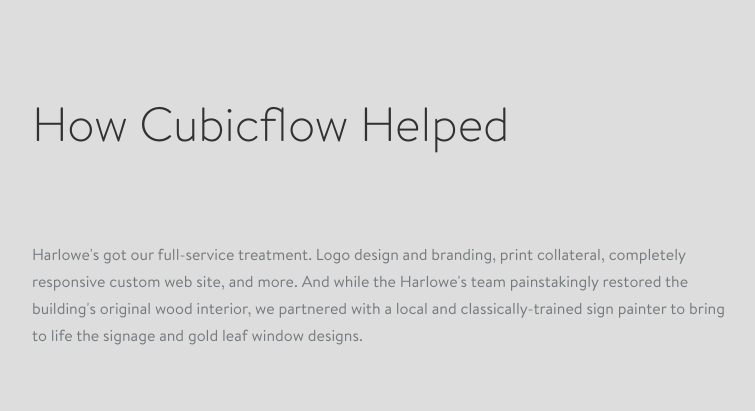
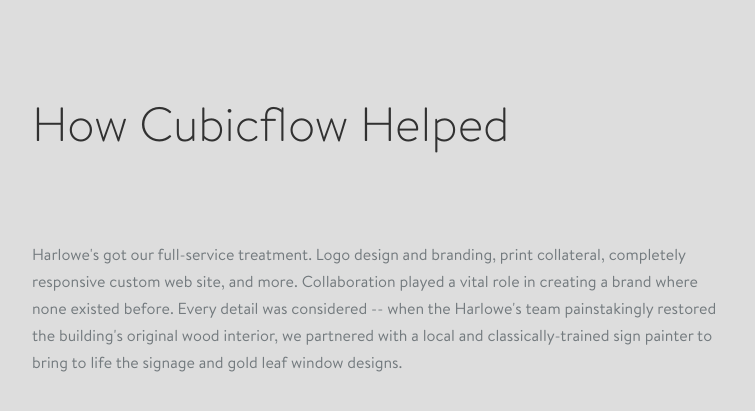
Before and after one commit to cubicflow/cubicflow, a Jekyll site: the page built from _casestudies/harlowes.html, in a window 1280 px wide and 900 px high, scrolled down 3204 px, cut to the strip 17-458 px from the top of the window. Shown: the top 411 px of the strip, without its empty margins (258-1013 px from the left). Built offline with Jekyll 4.4.1, drawn with Linux system fonts in a browser that asks for light colours; some of the changed text lies outside the part shown.

Commit message:
harlowes page text

```diff
--- a/_casestudies/harlowes.html
+++ b/_casestudies/harlowes.html
@@ -46,7 +46,7 @@
 
 <section class="casestudy__section container-xsmall">
   <h1>How Cubicflow Helped</h1>
-  <p>Harlowe's got our full-service treatment. Logo design and branding, print collateral, completely responsive custom web site, and more. And while the Harlowe's team painstakingly restored the building's original wood interior, we partnered with a local and classically-trained sign painter to bring to life the signage and gold leaf window&nbsp;designs.</p>
+  <p>Harlowe's got our full-service treatment. Logo design and branding, print collateral, completely responsive custom web site, and more. Collaboration played a vital role in creating a brand where none existed before. Every detail was considered -- when the Harlowe's team painstakingly restored the building's original wood interior, we partnered with a local and classically-trained sign painter to bring to life the signage and gold leaf window&nbsp;designs.</p>
 </section>
 
 
```
Also changed, not shown: other parts of _casestudies/harlowes.html (+1 -1 lines).
